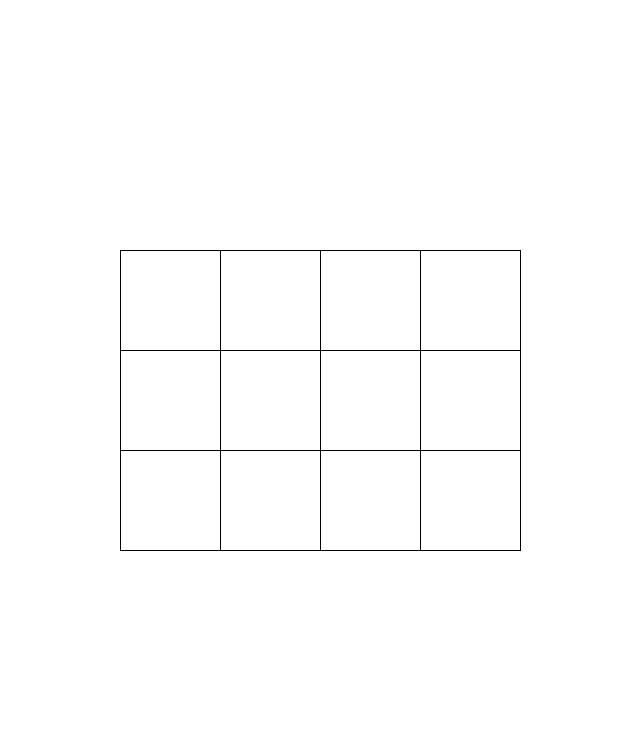
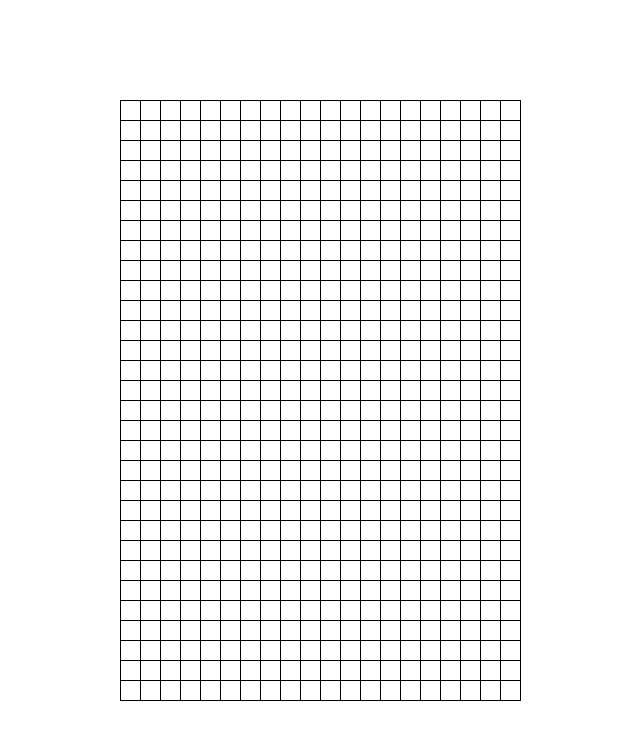
Before and after one commit to enlightenmentor/snake_with_alex, a plain HTML site: page index.html in a window 1280 px wide. Shown: the whole page, without its empty margins (320-960 px from the left). Drawn offline with Linux system fonts and the light colour scheme.

Commit message:
dynamic board

```diff
--- a/index.html
+++ b/index.html
@@ -7,22 +7,7 @@
     <link rel="stylesheet" href="./style.css">
 </head>
 <body>
-    <div class="board-wrapper">
-        <div class="board">
-            <div class="cell"></div>
-            <div class="cell"></div>
-            <div class="cell"></div>
-            <div class="cell"></div>
-            <div class="cell"></div>
-            <div class="cell"></div>
-            <div class="cell"></div>
-            <div class="cell"></div>
-            <div class="cell"></div>
-            <div class="cell"></div>
-            <div class="cell"></div>
-            <div class="cell"></div>
-        </div>
-    </div>
+    <div class="board-wrapper"></div>
     <script src="./main.js"></script>
 </body>
 </html>
--- a/main.js
+++ b/main.js
@@ -0,0 +1,28 @@
+const boardWrapperDiv = document.querySelector('.board-wrapper');
+const cellSize = 20;
+
+function createBoard(width, height) {
+    const divNode = document.createElement('div');
+    divNode.classList.add('board');
+    divNode.style.gridTemplateColumns = `repeat(${width}, ${cellSize}px)`;
+    divNode.style.gridTemplateRows = `repeat(${height}, ${cellSize}px)`;
+    return divNode;
+}
+
+function createCell() {
+    const divNode = document.createElement('div');
+    divNode.classList.add('cell');
+    return divNode;
+}
+
+function renderBoard(width, height) {
+    const length = width * height;
+    const boardDiv = createBoard(width, height);
+    for (let i = 0; i < length; i++) {
+        const cellDiv = createCell();
+        boardDiv.appendChild(cellDiv);
+    }
+    boardWrapperDiv.appendChild(boardDiv);
+}
+
+renderBoard(20, 30);
--- a/style.css
+++ b/style.css
@@ -11,8 +11,6 @@ body {
 
 .board {
     display: inline-grid;
-    grid-template-columns: repeat(4, 100px);
-    grid-template-rows: repeat(3, 100px);
     border-top: 1px solid black;
     border-left: 1px solid black;
 }
```
